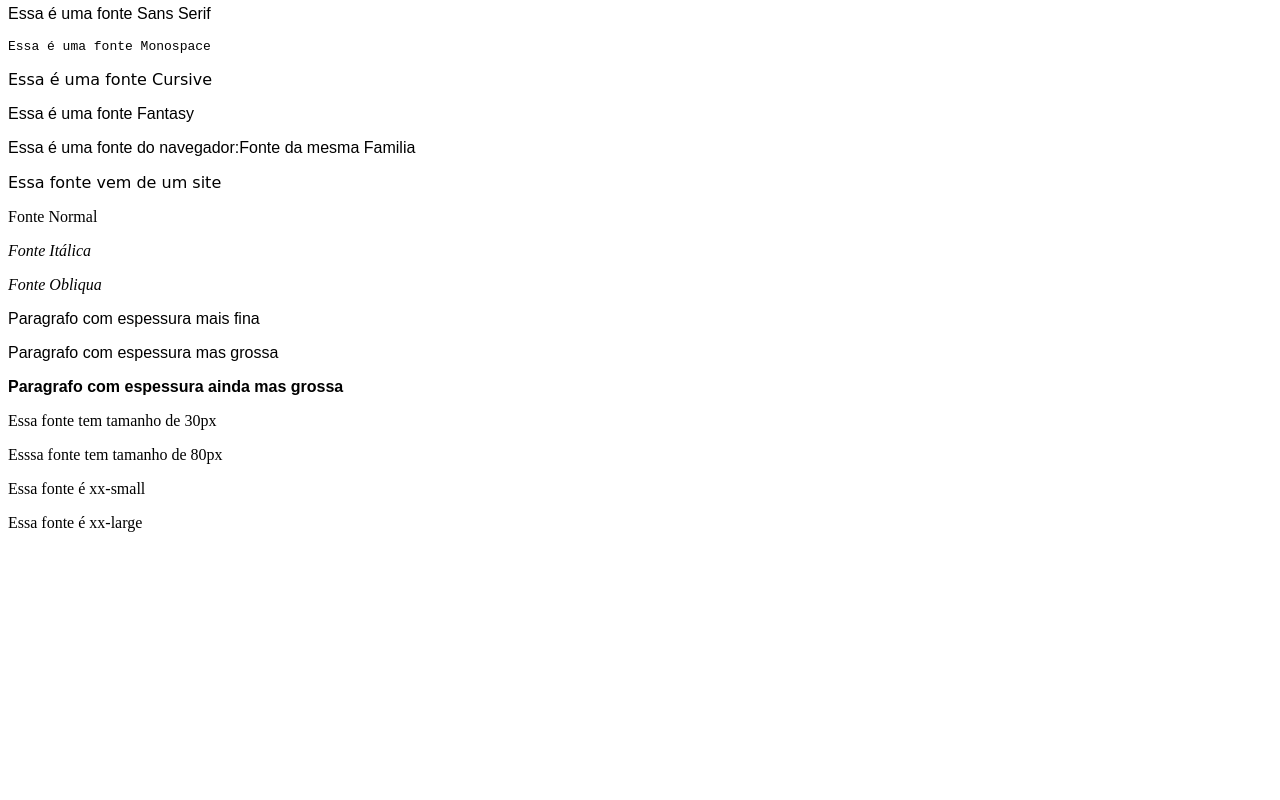
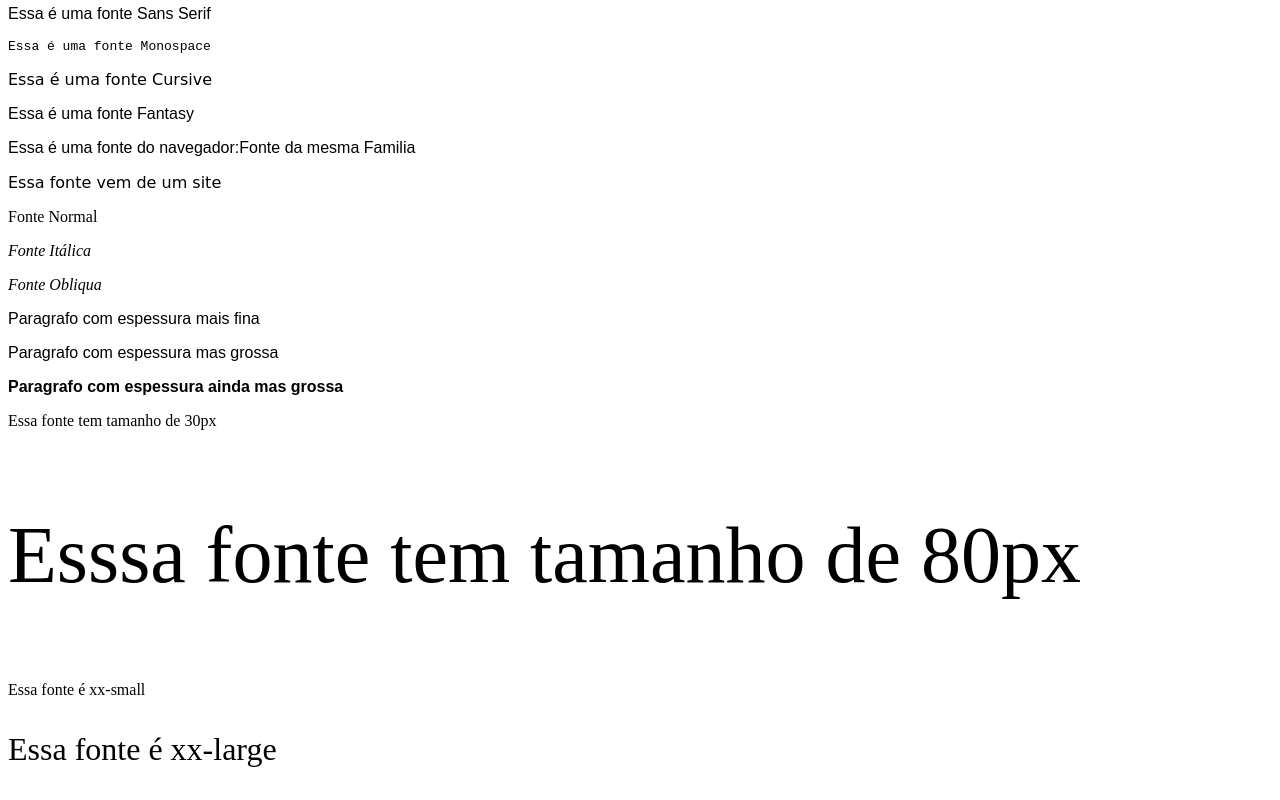
Before and after one commit to heryonZ/htmlcss, a plain HTML site: page aula07-textos/index.html in a window 1280 px wide. Shown: the part 506-1306 px from the top of the page. Before the commit the page ends 1054 px from the top, so only its background shows below. Drawn offline with Linux system fonts and the light colour scheme; a web font is replaced by a local one.

Commit message:
aula07-texto

```diff
--- a/aula07-textos/css/style.css
+++ b/aula07-textos/css/style.css
@@ -110,19 +110,19 @@ font-style: oblique;
 
 
 .tamanho-30px {
-
+font-size: 30px;
 
 }
 
 .tamanho-80px {
-
+font-size: 80px;
 
 }
 .xx-mall{
-
+font-size: xx-small;
 
 }
 .xx-large{
-
+font-size: xx-large;
 
 }
--- a/aula07-textos/index.html
+++ b/aula07-textos/index.html
@@ -71,7 +71,7 @@
 <p class="tamano-30px">Essa fonte tem tamanho de 30px</p>
 <p class="tamanho-80px">Esssa fonte tem tamanho de 80px</p>
 <p class="xx-small">Essa fonte é xx-small</p>
-<p class="ss-large">Essa fonte é xx-large</p>
+<p class="xx-large">Essa fonte é xx-large</p>
 
 
 
```
Also changed, not shown: aula08-backgroundimage/css/style.css (added), aula08-backgroundimage/index.html (added).
